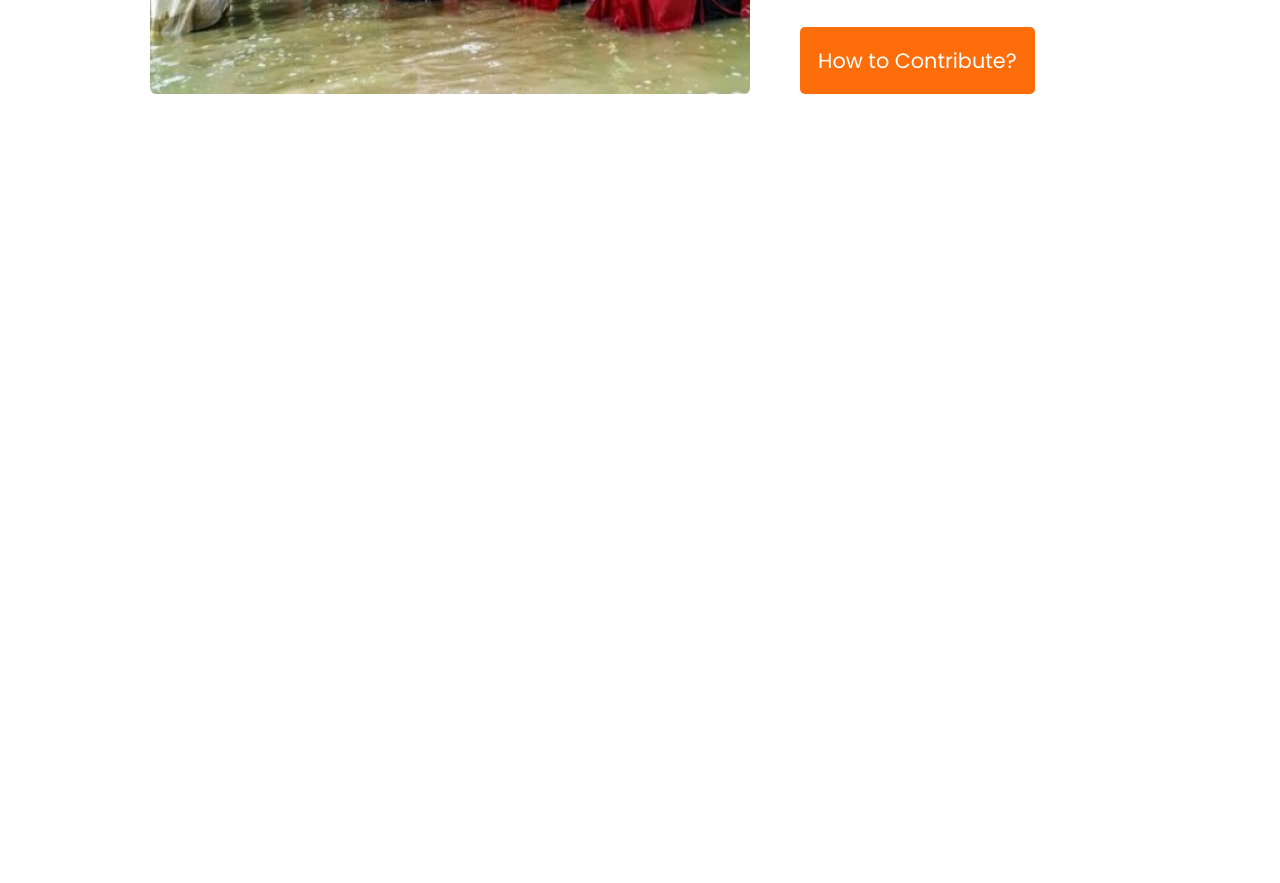
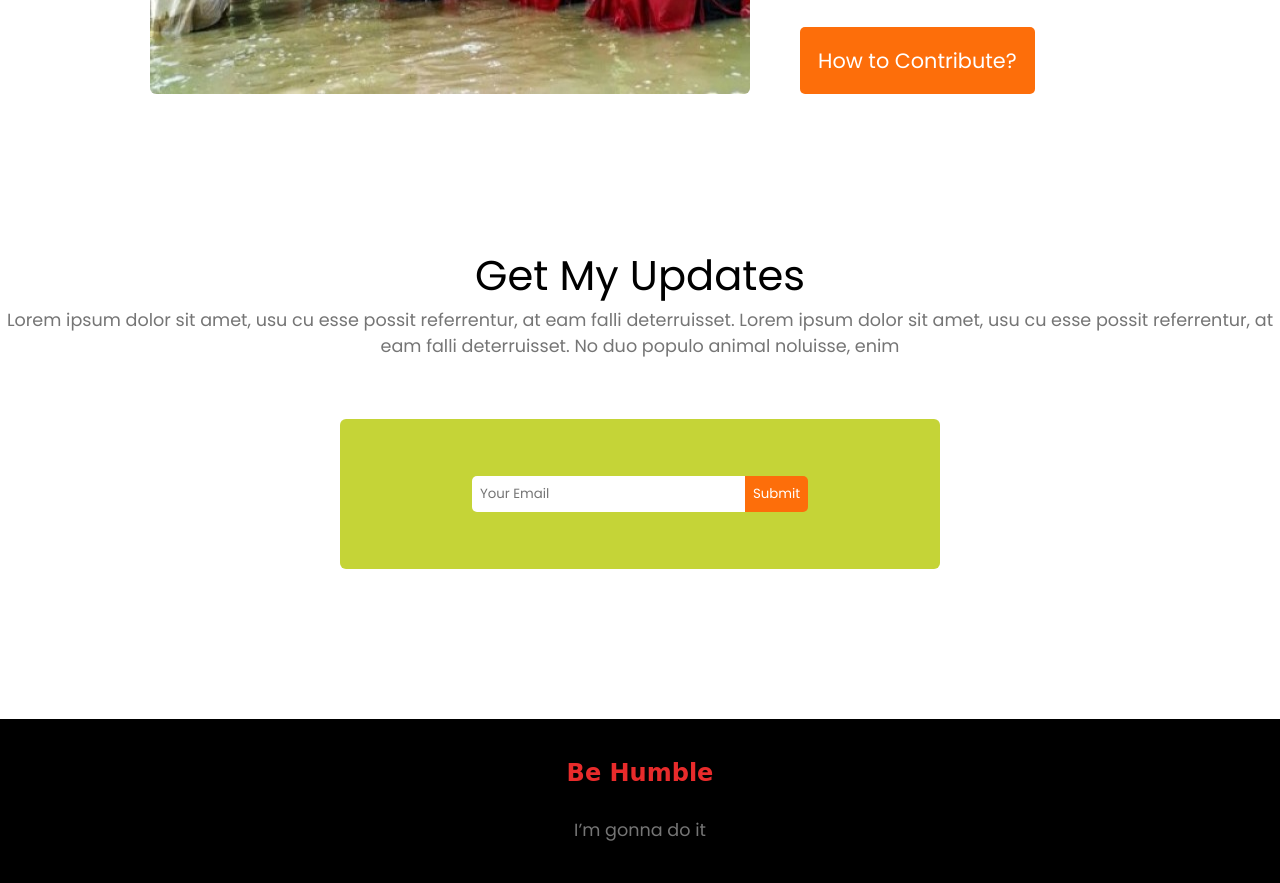
Before and after one commit to mssadik/donet-today-sadik, a plain HTML site: page index.html in a window 1280 px wide. Shown: the part 3206-4089 px from the top of the page. Before the commit the page ends 3450 px from the top, so only its background shows below. Drawn offline with Linux system fonts and the light colour scheme; a web font is replaced by a local one.

Commit message:
project is done

```diff
--- a/index.html
+++ b/index.html
@@ -40,17 +40,17 @@
             <p class="common-para">Lorem ipsum dolor sit amet, usu cu esse possit referrentur, at eam falli <br> deterruisset. No duo populo animal noluisse, enim </p>
         </div>
         <div class="donet-plane-card">
-            <div class="card">
+            <div class="card" id="one">
                 <img src="icons/food.png" alt="food-images" class="card-img">
                 <div class="card-title">Food for a family</div>
                 <div class="card-para">Amet minim mollit non deseruntullamco est sit aliqua dolor do ametsint. Velit officia consequat duis enimvelit mollit.</div>
             </div>
-            <div class="card">
+            <div class="card" id="two">
                 <img src="icons/clothes.svg" alt="food-images" class="card-img">
                 <div class="card-title">clothes for a family</div>
                 <div class="card-para">Amet minim mollit non deseruntullamco est sit aliqua dolor do ametsint. Velit officia consequat duis enimvelit mollit.</div>
             </div>
-            <div class="card">
+            <div class="card" id="three">
                 <img src="icons/icon13.svg" alt="food-images" class="card-img">
                 <div class="card-title">Education for a child</div>
                 <div class="card-para">Amet minim mollit non deseruntullamco est sit aliqua dolor do ametsint. Velit officia consequat duis enimvelit mollit.</div>
@@ -77,5 +77,27 @@
     </section>
     <!-- artical section end here  -->
     <!-- main end here  -->
+
+    <!-- form start here  -->
+    <div class="from">
+        <div class="from-text">
+            <div class="common-title">Get My Updates</div>
+            <p class="common-para">Lorem ipsum dolor sit amet, usu cu esse possit referrentur, at eam falli deterruisset. Lorem ipsum dolor sit amet, usu cu esse possit referrentur, at eam falli deterruisset. No duo populo animal noluisse, enim</p>
+        </div>
+        <div class="huday">
+            <form action="">
+                <input type="Email" placeholder="Your Email" ><button class="btn">Submit</button>
+            </form>
+        </div>
+    </div>
+    <!-- form end here  -->
+    <!-- footer start here  -->
+    <footer>
+        <div class="footer-text">
+            <h2 class="footer-title">Be Humble</h2>
+            <p class="common-para">I’m gonna do it</p>
+        </div>
+    </footer>
+    <!-- footer end here  -->
 </body>
 </html>
--- a/styles/style.css
+++ b/styles/style.css
@@ -1,5 +1,6 @@
 /* google fonts link  */
 @import url('https://fonts.googleapis.com/css2?family=Poppins:wght@200;300;400;600;700&display=swap');
+@import url('https://fonts.googleapis.com/css2?family=Shrikhand&display=swap');
 
 /* commone style  */
 *{
@@ -26,6 +27,9 @@
     font-size: 1.3rem;
     border-radius: 5px;
     border: none;
+}
+.primary-btn:hover{
+    background-color: #90735f;
 }
 /* header start here  */
 .header{
@@ -69,6 +73,7 @@
 }
 .donet-section input{
     border: none;
+    outline-style: none;
     border-bottom: 1px solid gray;
     text-align: center;
     font-size: 1.3rem;
@@ -113,6 +118,15 @@
 .donet-plane-card .card .card-para{
     color:#757575;
 }
+#one{
+   background-color:  rgba(79, 157, 166, 0.1);
+}
+#two{
+    background-color: rgba(255, 89, 89, 0.1);;
+}
+#three{
+    background-color: #d9c1af;
+}
 /* artical section one start here  */
 .artical-section{
     display: flex;
@@ -136,3 +150,58 @@
 /* artical section one end here  */
 /* donet plane section end here  */
 /* main end here  */
+
+
+
+/* form start here  */
+.from{
+    display: flex;
+    flex-direction: column;
+    gap: 60px;
+    margin-bottom: 150px;
+    align-items: center;
+    text-align: center;
+}
+.huday{
+    background-color: rgb(197, 212, 55);
+    width: 600px;
+    height: 150px;
+    display: flex;
+    align-items: center;
+    justify-content: center;
+    border-radius: 6px;
+
+}
+ form input{
+    padding: 8px;
+    border:none;
+    border-top-left-radius: 5px;
+    border-bottom-left-radius: 5px;
+ }
+.huday .btn{
+    padding: 8px;
+    border:none;
+    background-color: #FD6E0A;
+    color:white;
+    border-top-right-radius: 5px;
+    border-bottom-right-radius: 5px;
+}
+/* form end here  */
+/* footer start here  */
+footer{
+    background-color: black;
+    color: white;
+    text-align: center;
+}
+.footer-text{
+    display: flex;
+    flex-direction: column;
+    gap: 30px;
+    padding: 40px;
+    text-align: center;
+}
+.footer-text h2{
+    font-family: 'Shrikhand', cursive;
+    color:rgb(232, 43, 43);
+}
+/* footer end here  */
```
